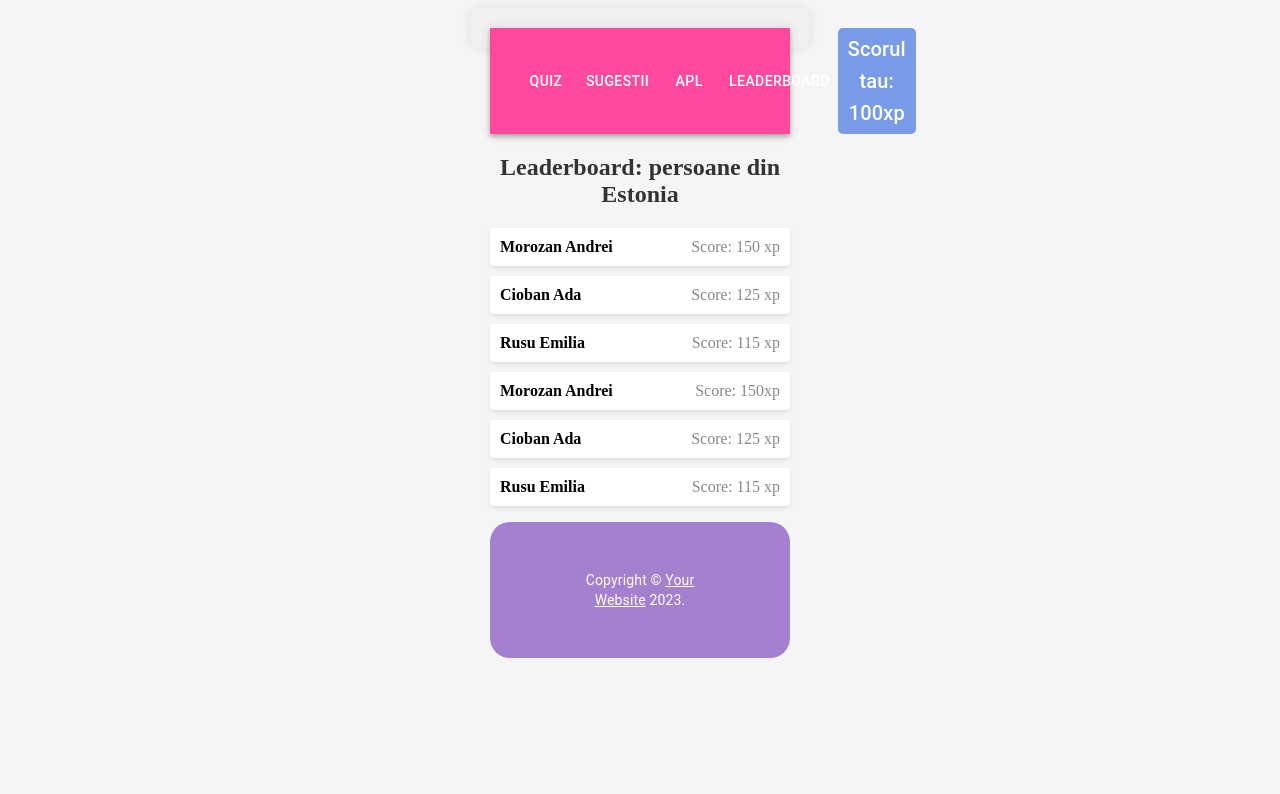
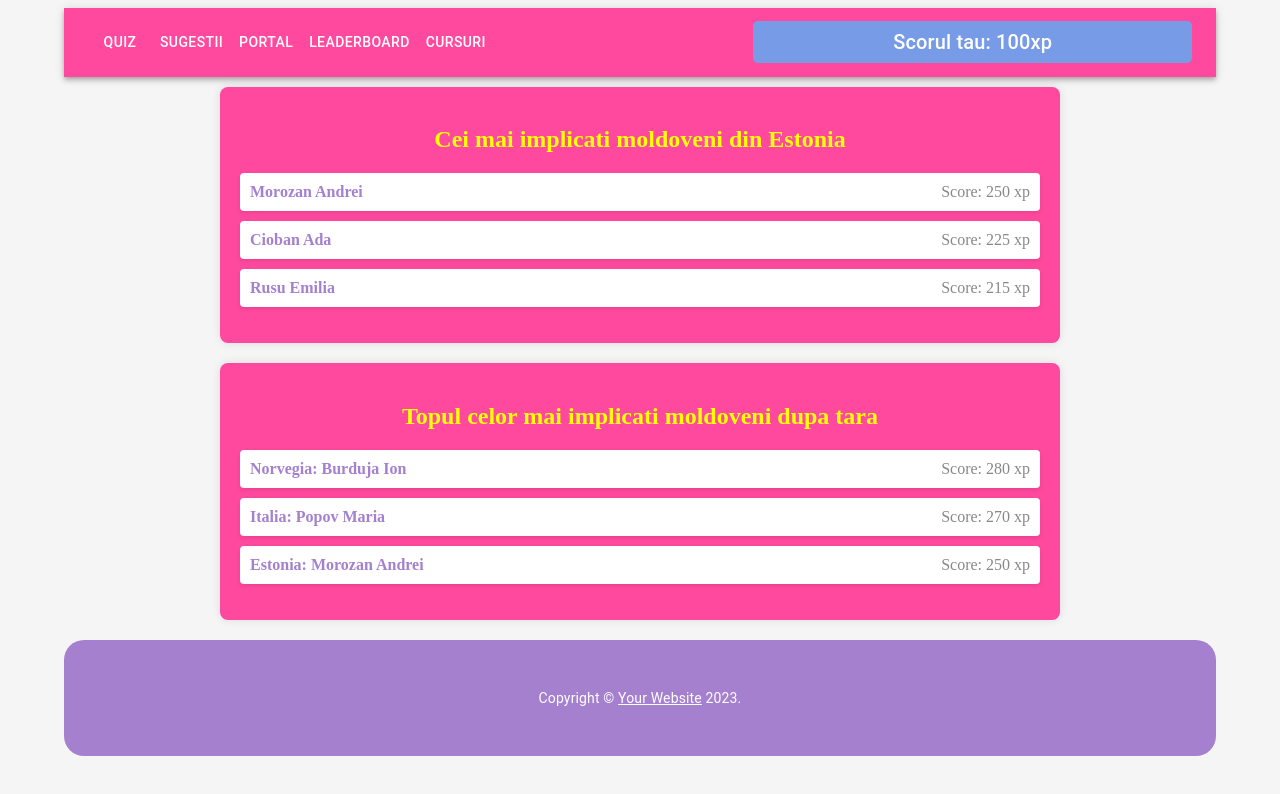
Before and after one commit to nastea19/CodeBreakers, a React (Create React App) app in the folder my-react-app/: page /leaderboard in a window 1280 px wide. Shown: the top 794 px of the page. Built offline with nearby package versions, Linux system fonts and the light colour scheme.

Commit message:
Leaderboard, Cursuri și APL => Portal(name)

```diff
--- a/my-react-app/src/App.css
+++ b/my-react-app/src/App.css
@@ -163,21 +163,23 @@ input {
 }
 
 
-
 .leaderboard-container {
-  background-color: #f0f0f0;
+  max-width: 800px;
+  margin: 0 auto;
+  padding: 20px;
+  background-color: #FF499E;
   border-radius: 8px;
-  padding: 20px;
-  width: 300px;
-  margin: 0 auto;
+  box-shadow: 0 0 10px rgba(0, 0, 0, 0.1);
   text-align: center;
-  box-shadow: 0 0 10px rgba(0, 0, 0, 0.1);
+  margin-top: 10px;
+  margin-bottom: 20px; /* Add space between containers */
 }
 
 /* Title styles */
 .leaderboard-title {
   font-size: 24px;
-  color: #333;
+  color: #FFFF05; /* Change the title color */
+  margin-bottom: 20px; /* Add spacing between title and list */
 }
 
 /* List styles */
@@ -193,9 +195,20 @@ input {
   align-items: center;
   margin-bottom: 10px;
   padding: 10px;
-  background-color: #fff;
+  background-color: white; /* Change the item background color */
   border-radius: 4px;
   box-shadow: 0 2px 4px rgba(0, 0, 0, 0.1);
+  color: #A480CF; /* Change the item text color */
+}
+
+/* Username styles */
+.username {
+  font-weight: bold;
+}
+
+/* Score styles */
+.score {
+  color: #FFFF05;
 }
 
 /* Username styles */
@@ -287,3 +300,30 @@ input {
 .apl-links {
   color: #49B6FF;
 }
+
+.legislation-courses-wrapper {
+  max-width: 800px;
+  margin: 0 auto;
+  padding: 20px;
+}
+
+.legislation-course {
+  margin-bottom: 20px; /* Add space between course containers */
+  padding: 20px;
+  background-color: #A480CF; /* Light Purple */
+  border-radius: 8px;
+  box-shadow: 0 0 10px rgba(0, 0, 0, 0.1);
+}
+
+/* Title styles */
+.course-title {
+  font-size: 24px;
+  color: #FFFF05; /* Yellow */
+  margin-bottom: 10px; /* Add spacing between title and description */
+}
+
+/* Description styles */
+.course-description {
+  font-size: 16px;
+  color: white; /* Light Blue */
+}
--- a/my-react-app/src/App.tsx
+++ b/my-react-app/src/App.tsx
@@ -4,7 +4,7 @@ import { BrowserRouter as Router, Route, Routes } from "react-router-dom";
 // import NavigationBar from "./components/NavigationBar";
 import { ToastContainer } from "react-toastify";
 //import "react-toastify/dist/ReactToastify.css";
-import APL from "./components/apl";
+import APL from "./components/portal";
 import "./App.css";
 
 import Routing from "./components/Routing";
--- a/my-react-app/src/components/Routing.tsx
+++ b/my-react-app/src/components/Routing.tsx
@@ -4,9 +4,10 @@ import SignUp from "./sign-up";
 import FirstPage from "./firstPage";
 import Quiz from "./test";
 import CommentsSection from "./Suggestion";
-import APL from "./apl";
 import Leaderboard from "./leaderboard";
 import "../App.css";
+import Cursuri from "./cursuri";
+import Portal from "./portal";
 
 function Routing() {
   return (
@@ -18,8 +19,9 @@ function Routing() {
         <Route path="/firstPage" element={<FirstPage />} />
         <Route path="/Quiz" element={<Quiz />} />
         <Route path="/Sugestii" element={<CommentsSection />} />
-        <Route path="/APL" element={<APL />} />
+        <Route path="/portal" element={<Portal />} />
         <Route path="/leaderboard" element={<Leaderboard />} />
+        <Route path="/cursuri" element={<Cursuri />} />
       </Routes>
     </BrowserRouter>
   );
--- /dev/null
+++ b/my-react-app/src/components/cursuri.tsx
@@ -0,0 +1,32 @@
+import React, { useState } from "react";
+import "../App.css";
+import NavBar from "./navbar";
+import Footer from "./footer";
+
+const LegislationCourses: React.FC = () => {
+  return (
+    <><NavBar />
+    <div className="legislation-courses-wrapper">
+      <div className="legislation-course">
+        <h2 className="course-title">Curs despre legislația Republicii Moldova</h2>
+        <p className="course-description">
+        "Cursul despre legislația Republicii Moldova oferă o perspectivă comprehensivă și practică asupra sistemului legal, acoperind aspecte fundamentale și aplicate ale legislației în 10-15 sesiuni captivante."        </p>
+      </div>
+
+      <div className="legislation-course">
+        <h2 className="course-title">Curs incepător despre oganizarea administrativă în RM</h2>
+        <p className="course-description">
+        "Introducere accesibilă în structura administrativă a Republicii Moldova în 10-15 lecții."        </p>
+      </div>
+
+      <div className="legislation-course">
+        <h2 className="course-title">Curs avansat despre oganizarea administrativă în RM</h2>
+        <p className="course-description">
+        "Analiză detaliată a structurii administrative a Republicii Moldova în 10-15 module complexe."        </p>
+      </div>
+    <Footer/>
+    </div></>
+  );
+};
+
+export default LegislationCourses;
--- a/my-react-app/src/components/leaderboard.tsx
+++ b/my-react-app/src/components/leaderboard.tsx
@@ -2,6 +2,7 @@ import React, { useState } from "react";
 import "../App.css";
 import NavBar from "./navbar";
 import Footer from "./footer";
+
 
 interface LeaderboardItem {
   id: number;
@@ -10,43 +11,50 @@ interface LeaderboardItem {
 }
 
 const Leaderboard: React.FC = () => {
-  // Sample leaderboard data
-  const initialLeaderboard: LeaderboardItem[] = [
-    { id: 1, username: 'Morozan Andrei', score: "150 xp" },
-    { id: 2, username: 'Cioban Ada', score: "125 xp" },
-    { id: 3, username: 'Rusu Emilia', score: "115 xp" },
-    { id: 1, username: "Morozan Andrei", score: "150xp" },
-    { id: 2, username: "Cioban Ada", score: "125 xp" },
-    { id: 3, username: "Rusu Emilia", score: "115 xp" },
+  const initialLeaderboardOne: LeaderboardItem[] = [
+    { id: 1, username: 'Morozan Andrei', score: '250 xp' },
+    { id: 2, username: 'Cioban Ada', score: '225 xp' },
+    { id: 3, username: 'Rusu Emilia', score: '215 xp' },
     // Add more entries as needed
   ];
 
-  const [leaderboard, setLeaderboard] =
-    useState<LeaderboardItem[]>(initialLeaderboard);
+  const initialLeaderboardTwo: LeaderboardItem[] = [
+    { id: 1, username: 'Norvegia: Burduja Ion', score: '280 xp' },
+    { id: 2, username: 'Italia: Popov Maria', score: '270 xp' },
+    { id: 3, username: 'Estonia: Morozan Andrei', score: '250 xp' },
+    // Add more entries as needed
+  ];
+
+  const [leaderboardOne, setLeaderboardOne] = useState<LeaderboardItem[]>(initialLeaderboardOne);
+  const [leaderboardTwo, setLeaderboardTwo] = useState<LeaderboardItem[]>(initialLeaderboardTwo);
 
   return (
-    <div className="leaderboard-container">
-      {" "}
-      {/* Apply a class for the container */}
+    <div className="leaderboard-wrapper">
       <NavBar />
-      <h2 className="leaderboard-title">
-        Leaderboard: persoane din Estonia
-      </h2>{" "}
-      {/* Class for the title */}
-      <ul className="leaderboard-list">
-        {" "}
-        {/* Class for the list */}
-        {leaderboard.map((item) => (
-          <li key={item.id} className="leaderboard-item">
-            {" "}
-            {/* Class for each list item */}
-            <span className="username">{item.username}</span>{" "}
-            {/* Class for username */}
-            <span className="score">Score: {item.score}</span>{" "}
-            {/* Class for score */}
-          </li>
-        ))}
-      </ul>
+      <div className="leaderboard-container first-leaderboard">
+        <h2 className="leaderboard-title">Cei mai implicati moldoveni din Estonia</h2>
+        <ul className="leaderboard-list">
+          {leaderboardOne.map((item) => (
+            <li key={item.id} className="leaderboard-item">
+              <span className="username">{item.username}</span>
+              <span className="score">Score: {item.score}</span>
+            </li>
+          ))}
+        </ul>
+      </div>
+
+      <div className="leaderboard-container second-leaderboard">
+        <h2 className="leaderboard-title">Topul celor mai implicati moldoveni dupa tara</h2>
+        <ul className="leaderboard-list">
+          {leaderboardTwo.map((item) => (
+            <li key={item.id} className="leaderboard-item">
+              <span className="username">{item.username}</span>
+              <span className="score">Score: {item.score}</span>
+            </li>
+          ))}
+        </ul>
+      </div>
+
       <Footer />
     </div>
   );
--- a/my-react-app/src/components/navbar.tsx
+++ b/my-react-app/src/components/navbar.tsx
@@ -11,7 +11,7 @@ import Button from "@mui/material/Button";
 import Tooltip from "@mui/material/Tooltip";
 import "../App.css";
 
-const pages = ["Quiz", "Sugestii", "APL", "Leaderboard"];
+const pages = ["Quiz", "Sugestii", "Portal", "Leaderboard","Cursuri"];
 const settings = ["Profile", "Account", "Dashboard", "Logout"];
 
 function NavBar() {
--- a/my-react-app/src/components/apl.tsx
+++ b/my-react-app/src/components/portal.tsx
@@ -4,7 +4,7 @@ import "../App.css";
 import NavBar from "./navbar";
 import Footer from "./footer";
 
-const APL: React.FC = () => {
+const Portal: React.FC = () => {
   const handleButtonClick = (inputNumber: number, action: string) => {
     // Handle button click logic here if needed
   };
@@ -124,4 +124,4 @@ const APL: React.FC = () => {
   );
 };
 
-export default APL;
+export default Portal;
```
